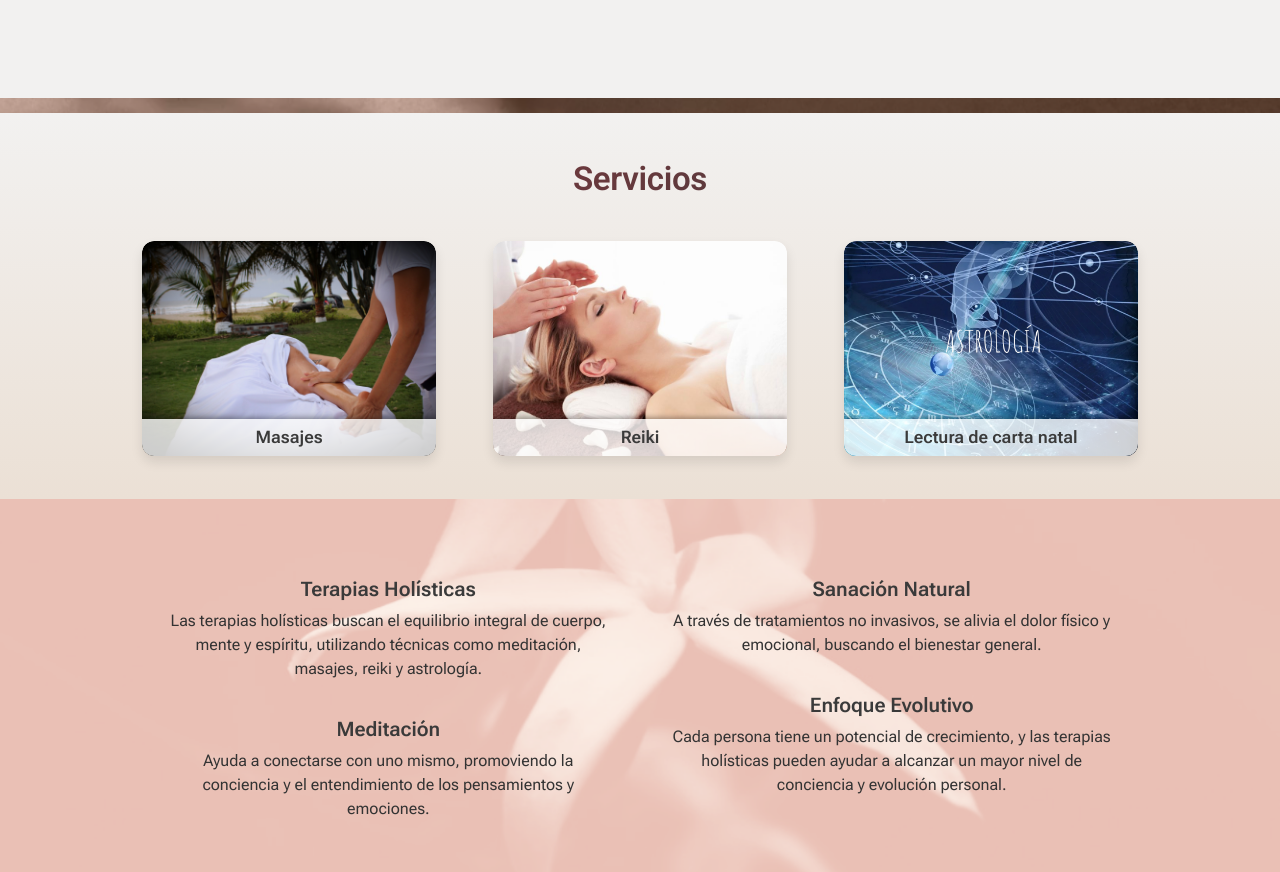
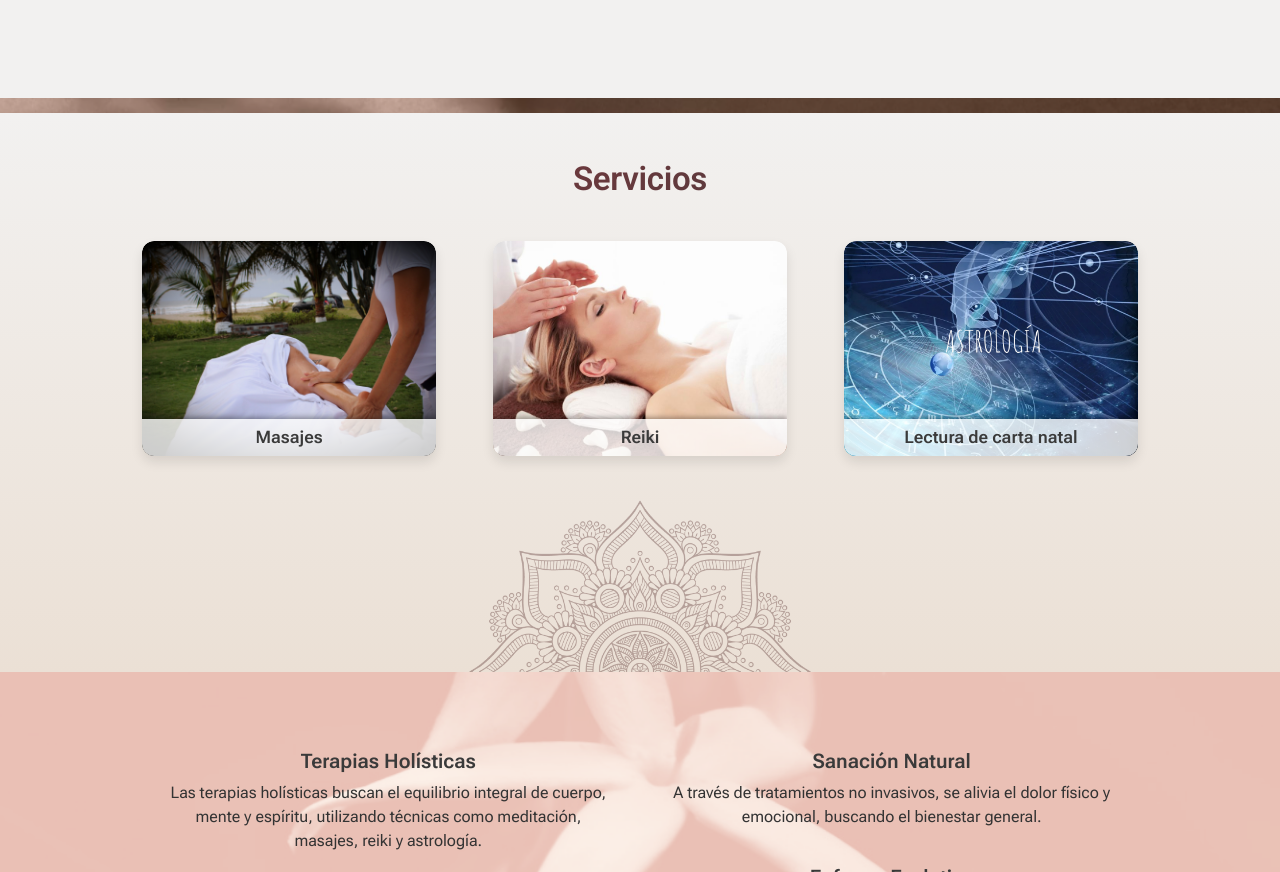
Before and after one commit to nataliabernalux/SoulConnection, a website: page index.html in a window 1280 px wide. Shown: the part 779-1651 px from the top of the page. Drawn offline with nearby package versions, Linux system fonts and the light colour scheme; a web font is replaced by a local one.

Commit message:
add half mandala img

```diff
--- a/index.html
+++ b/index.html
@@ -90,6 +90,9 @@
 						</div>
 
 					</div>
+						<div class="half-mandala">
+							<img class="half-mandala-img" src="img/half-mandala.png" alt="">
+						</div>
 				</div>
 			</div>
         </section>
--- a/style.css
+++ b/style.css
@@ -430,11 +430,20 @@ opacity: 0; /* Start invisible */
 .inner-box{
 	background:rgba(242,241,240,1);
     background: linear-gradient(0deg, #EBE0D5 0%, rgba(242,241,240,1) 100%);
-	padding: 3em 0;
+	padding: 3em 0 0 0;
 }
 
+.half-mandala{
+display: flex;
+justify-content: center;
+align-items: end;
+}
 
-
+.half-mandala-img{
+max-width: 24em;
+height: 12em;
+margin-top: 3em;
+}
 
 
 .therapy-description {
```
Also changed, not shown: img/half-mandala.png (added).
